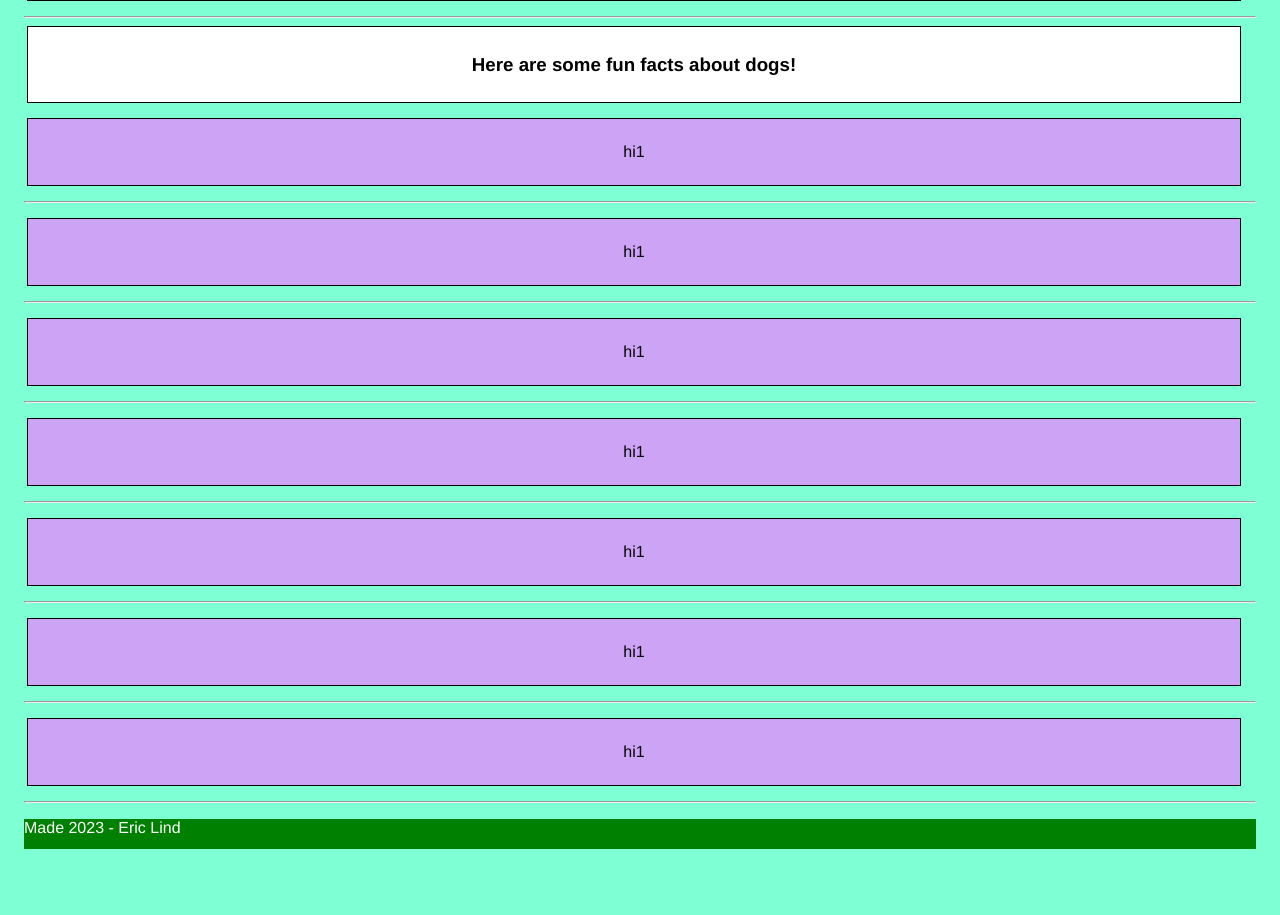
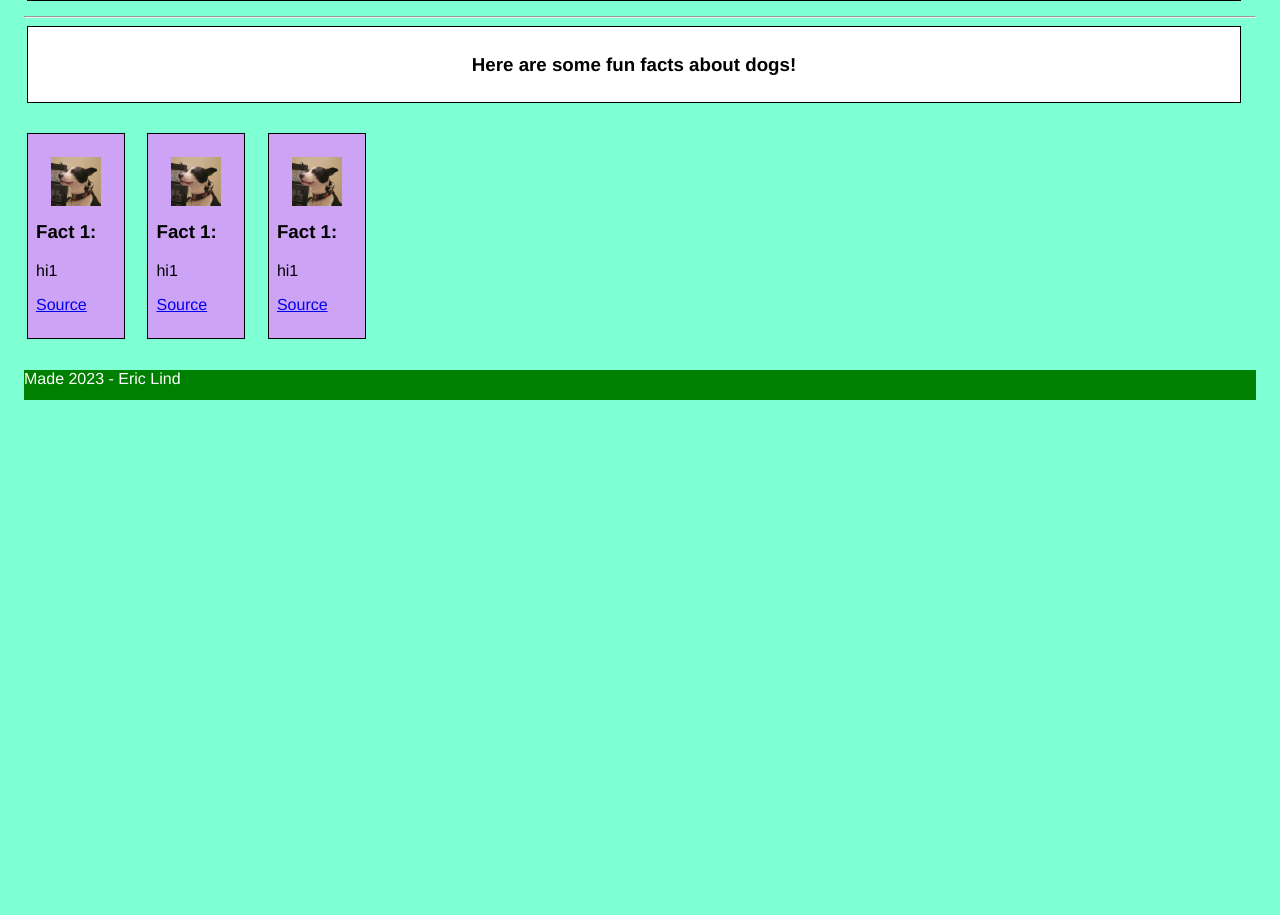
Before and after one commit to EricLindCS/CS112, a PHP site: page /html/dogfacts.html in a window 1280 px wide. Shown: the part 531-1446 px from the top of the page. After the commit the page ends 931 px from the top, so only its background shows below. Run offline with PHP 8.4, Linux system fonts and the light colour scheme.

Commit message:
inline block for dogfacts

```diff
--- a/Week 2/css/dogfactsCSS.css
+++ b/Week 2/css/dogfactsCSS.css
@@ -32,12 +32,12 @@ nav {
 
 }
 
-#hp  {
+#fr  {
 float: right;
  margin: 15px 15px 15px 15px;
 }
 
-#hp2  {
+#fl  {
     float: left;
      margin: 15px 15px 15px 15px;
 }
@@ -66,8 +66,10 @@ float: right;
     border:1px solid black;
    color:rgb(0, 0, 0);
    padding:.5em;
-   text-align:center;
+   text-align:left;
    background-color: rgb(205, 163, 245);
+   display: inline-block;
+   width:400;
 }
 
 .Section3 {
--- a/Week 2/html/dogfacts.html
+++ b/Week 2/html/dogfacts.html
@@ -47,33 +47,26 @@
 </div>
 
 <div class ="Fact">
+    <img src="../images/mocha.jpg" alt="An Image" width="50" id="fr"/>
+    <h3>Fact 1: </h3>
     <p>hi1</p>
+    <p><a href="https://en.wikipedia.org/wiki/Australian_Cattle_Dog">Source</a></p>
 </div>
-<hr>
 <div class ="Fact">
+    <img src="../images/mocha.jpg" alt="An Image" width="50" id="fr"/>
+    <h3>Fact 1: </h3>
     <p>hi1</p>
+    <p><a href="https://en.wikipedia.org/wiki/Australian_Cattle_Dog">Source</a></p>
 </div>
-<hr>
+
 <div class ="Fact">
+    <img src="../images/mocha.jpg" alt="An Image" width="50" id="fr"/>
+    <h3>Fact 1: </h3>
     <p>hi1</p>
+    <p><a href="https://en.wikipedia.org/wiki/Australian_Cattle_Dog">Source</a></p>
 </div>
-<hr>
-<div class ="Fact">
-    <p>hi1</p>
-</div>
-<hr>
-<div class ="Fact">
-    <p>hi1</p>
-</div>
-<hr>
-<div class ="Fact">
-    <p>hi1</p>
-</div>
-<hr>
-<div class ="Fact">
-    <p>hi1</p>
-</div>
-<hr>
+
+
 
 </body>
 
```
